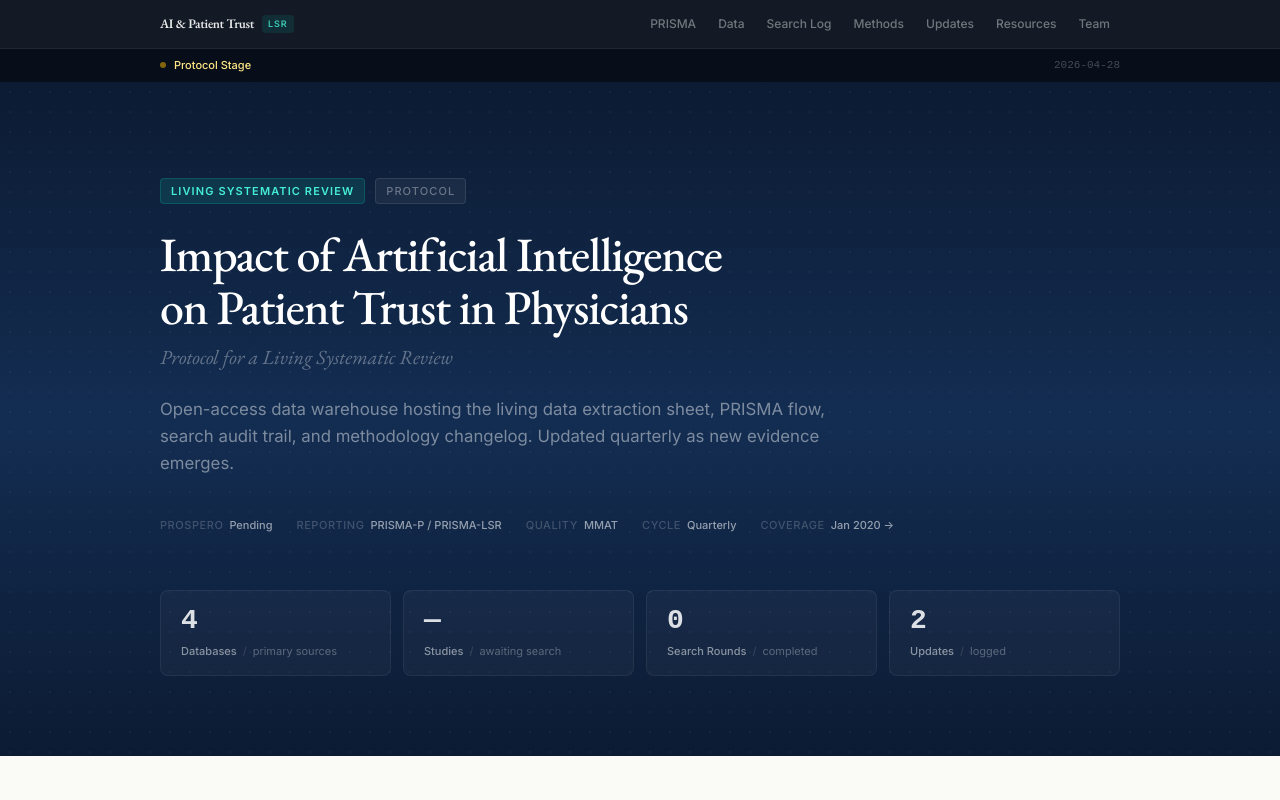
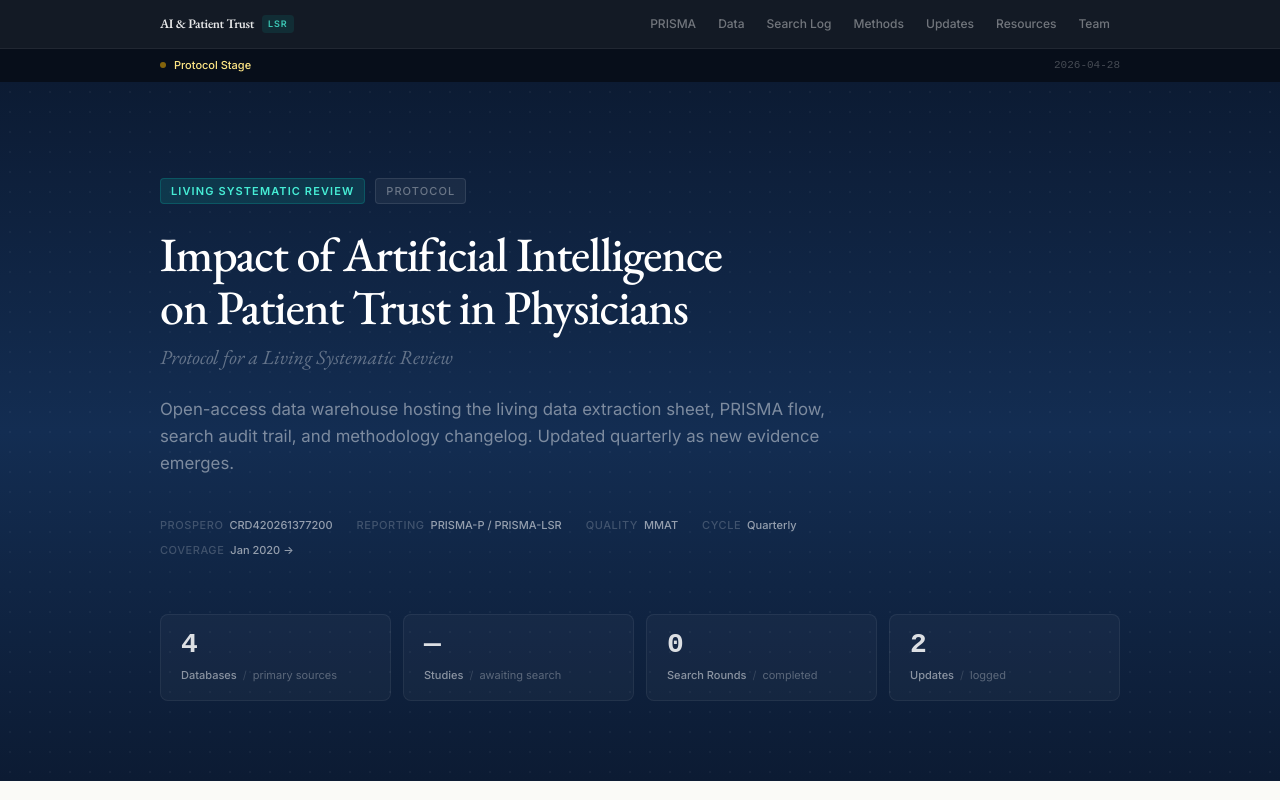
Before and after one commit to ChuehanKuo/lsr-trust, a React (Vite) app: page / in a window 1280 px wide. Shown: the top 800 px of the page. Built offline with nearby package versions, Linux system fonts and the light colour scheme.

Commit message:
Add PROSPERO registration ID CRD420261377200
Co-Authored-By: Claude Opus 4.6 <noreply@anthropic.com>

```diff
--- a/src/data.ts
+++ b/src/data.ts
@@ -5,7 +5,7 @@ export const REVIEW_META = {
   type: "Living Systematic Review",
   status: "protocol" as const,
   lastUpdated: "2026-04-28",
-  prosperoId: "Pending",
+  prosperoId: "CRD420261377200",
   protocolDoi: null as string | null,
   protocolPdfUrl: null as string | null,
   journalTarget: "Systematic Reviews",
```
